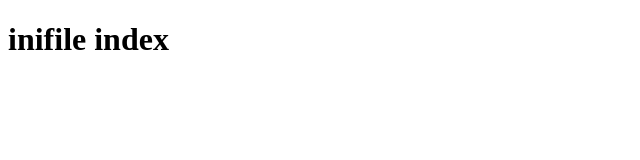
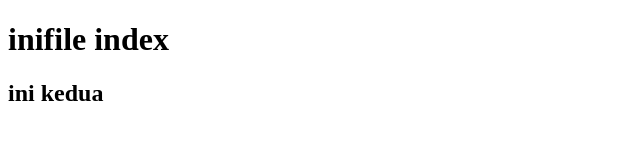
Before and after one commit to Fakhri16/LatihanGit, a plain HTML site: page index.html in a window 1280 px wide. Shown: the whole page, without its empty margins (0-640 px from the left). Drawn offline with Linux system fonts and the light colour scheme.

Commit message:
Update index.html
ini option

```diff
--- a/index.html
+++ b/index.html
@@ -8,5 +8,6 @@
 </head>
 <body>
     <h1> inifile index</h1>
+    <h2>ini kedua</h2>
 </body>
 </html>
```
